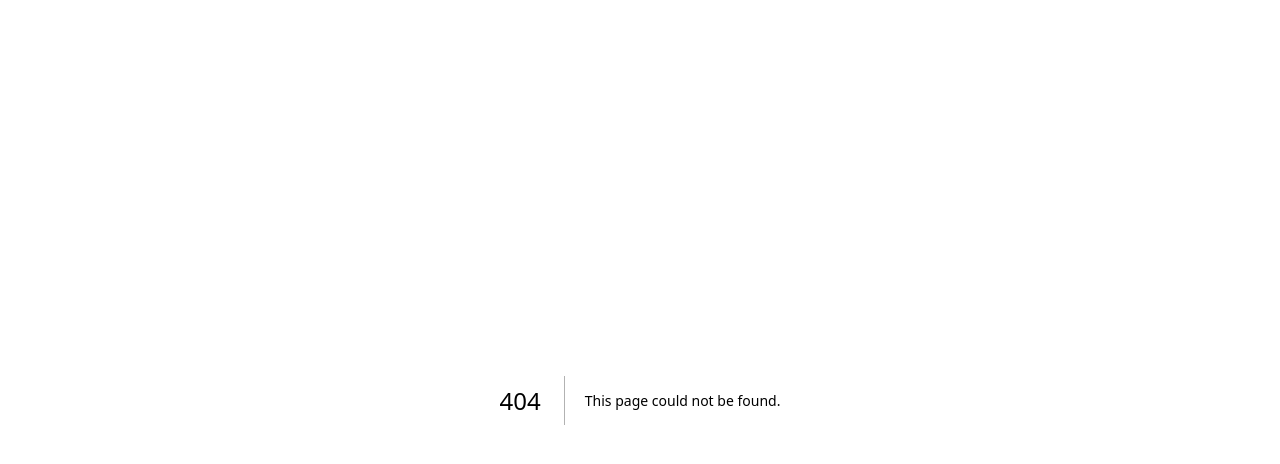
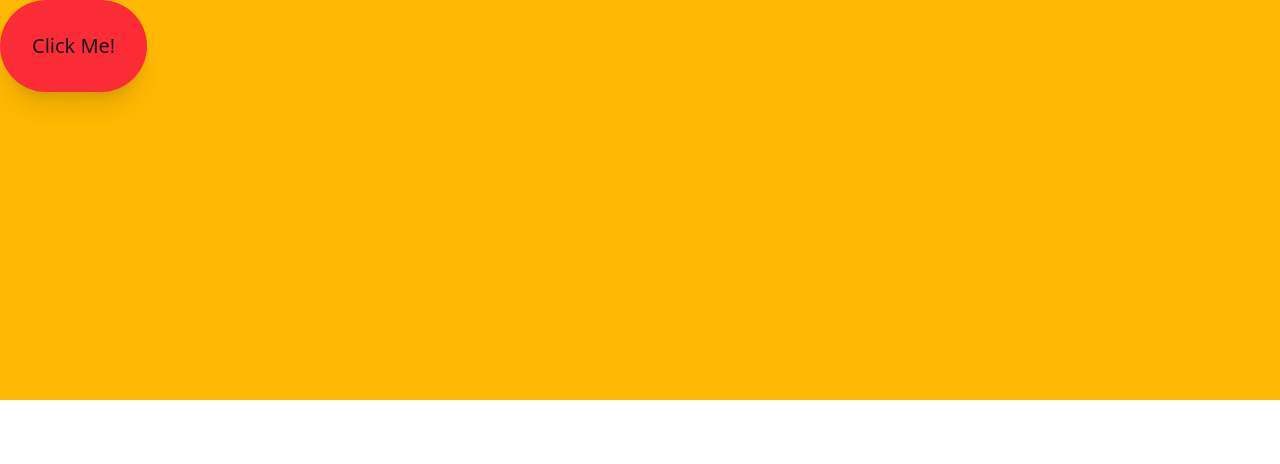
Before and after one commit to vachan-maker/chakka-site, a Next.js app: page /useless-button in a window 1280 px wide. Before the commit this address had no page. Shown: the top 464 px of the page. Built offline with nearby package versions, Linux system fonts and the light colour scheme.

Commit message:
Added a useless button game

```diff
--- /dev/null
+++ b/src/app/useless-button/page.jsx
@@ -0,0 +1,28 @@
+'use client'
+import {useState} from "react";
+import {useRef} from "react";
+
+export default function Page() {
+    const buttonRef = useRef();
+    const [x,setX] = useState(0);
+    const [y,setY] = useState(0);
+
+    const handleClick = () => {
+        const randomX = Math.floor(Math.random() * (window.innerWidth-100));
+        const randomY = Math.floor(Math.random() * (window.innerHeight-100));
+        setX(randomX);
+        setY(randomY);
+        if(buttonRef.current) {
+            buttonRef.current.style.position = "absolute";
+            buttonRef.current.style.left = x + "px";
+            buttonRef.current.style.top = y + "px";
+        }
+
+    }
+    return (
+        <div className="bg-amber-400 min-h-100">
+            <button onClick={handleClick} ref={buttonRef} className='bg-red-500 text-xl p-8 rounded-full shadow-xl hover:bg-red-600 cursor-pointer max-h-40 max-w-40'>Click Me!</button>
+
+        </div>
+    )
+}
```
